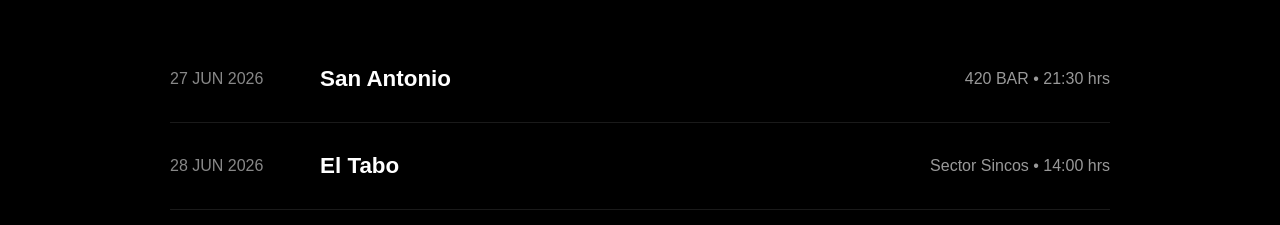
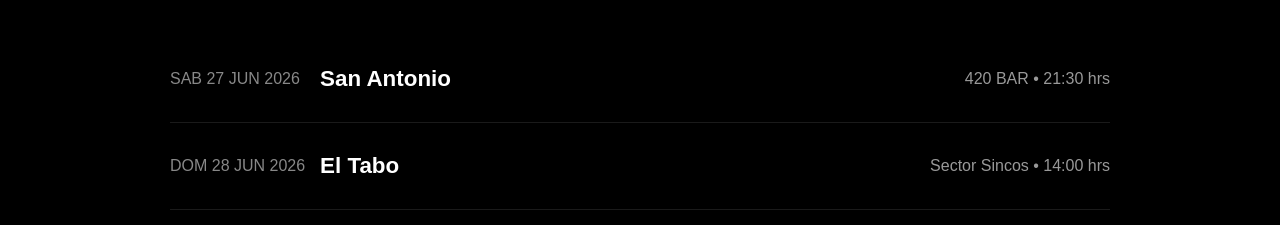
Before and after one commit to jotvpeace/jotvpeace-web, a website: page pages/fechasenvivo.html in a window 1280 px wide. Shown: the part 431-656 px from the top of the page. Drawn offline with Linux system fonts and the light colour scheme.

Commit message:
Update fechasenvivo.html

```diff
--- a/pages/fechasenvivo.html
+++ b/pages/fechasenvivo.html
@@ -22,13 +22,13 @@
     <section class="shows-list">
 
         <div class="show-item">
-            <span>27 JUN 2026</span>
+            <span>SAB 27 JUN 2026</span>
             <h3>San Antonio</h3>
             <p>420 BAR • 21:30 hrs</p>
         </div>
 
         <div class="show-item">
-            <span>28 JUN 2026</span>
+            <span>DOM 28 JUN 2026</span>
             <h3>El Tabo</h3>
             <p>Sector Sincos • 14:00 hrs</p>
         </div>
```
